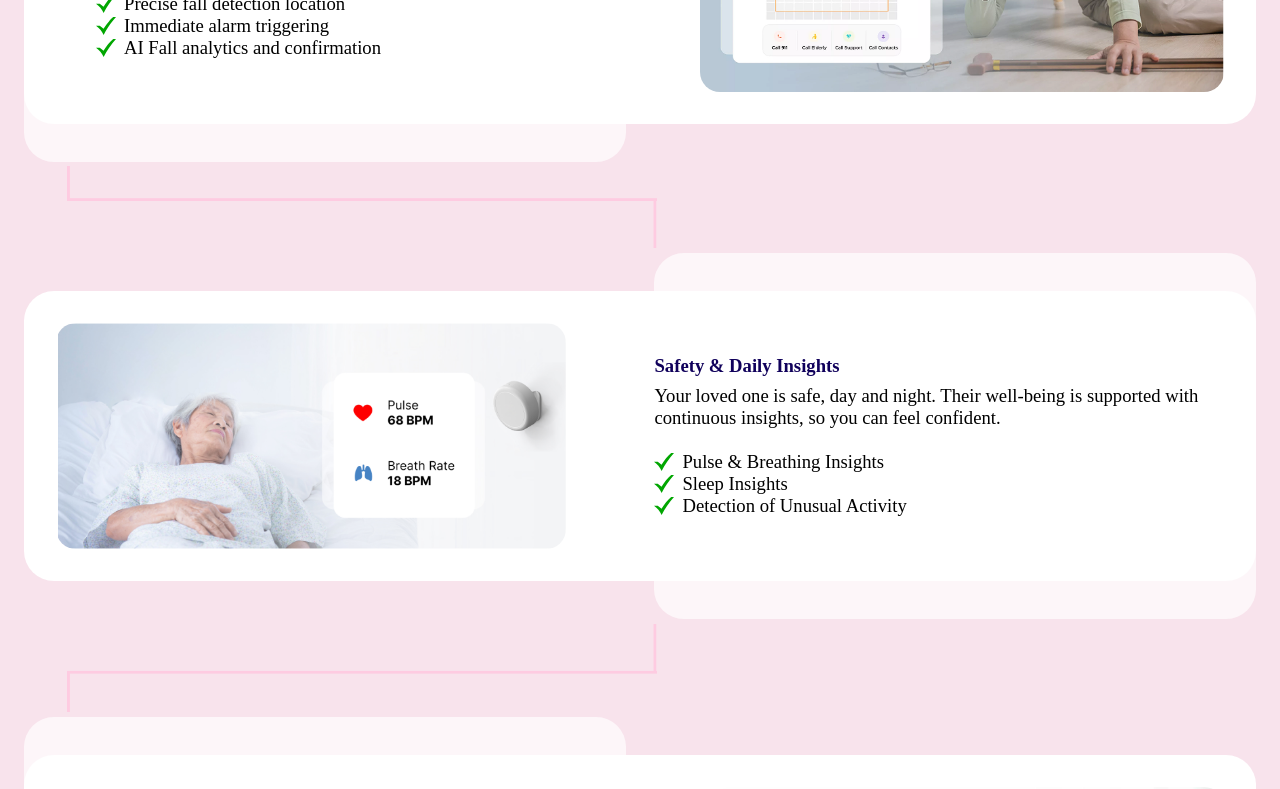
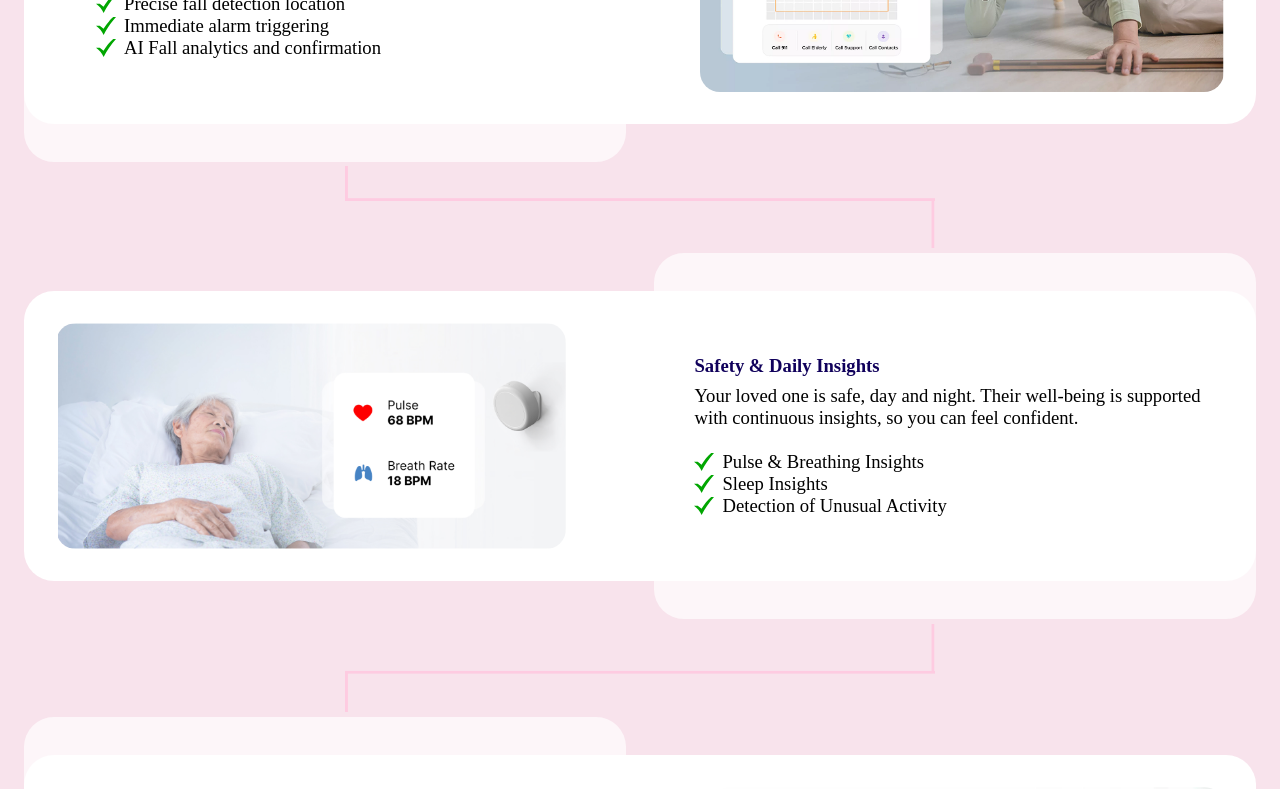
Before and after one commit to seenyor/new-seenyor, a Next.js app: page /ai-care in a window 1280 px wide. Shown: the part 2520-3309 px from the top of the page. Built offline with nearby package versions, Linux system fonts and the light colour scheme; a web font is replaced by a local one.

Commit message:
page solve

```diff
--- a/src/components/Ai-care/AiCards.jsx
+++ b/src/components/Ai-care/AiCards.jsx
@@ -97,7 +97,7 @@ const Card = ({ title, description, features, image, reverse }) => {
   return (
     <div
       className={`bg-white relative p-8 sm:p-4 rounded-[30px] sm:rounded-[20px] w-full flex sm:flex-col items-center gap-[88px] tab:gap-[60px] sm:gap-[30px] ${
-        reverse ? "flex-row-reverse" : ""
+        reverse ? "flex-row-reverse w-full" : ""
       }`}
     >
       <Image
@@ -117,7 +117,7 @@ const Card = ({ title, description, features, image, reverse }) => {
       {/* text */}
       <div
         className={`max-w-[727px] relative ${
-          reverse ? " ml-10 tab:ml-6 sm:ml-0" : ""
+          reverse ? " ml-10 tab:ml-0 sm:ml-0" : " ml-10 tab:ml-0 sm:ml-0"
         }`}
       >
         <div className="z-10">
@@ -263,7 +263,7 @@ const AiCards = () => {
                   <Card key={index} {...card} reverse={index % 2 == 0} />
                   {/* stroke */}
                   {index < cardData.length - 1 && (
-                    <>
+                    <div className="flex items-center justify-center">
                       {index % 2 === 0 ? (
                         <>
                           <Image
@@ -299,7 +299,7 @@ const AiCards = () => {
                           />
                         </>
                       )}
-                    </>
+                    </div>
                   )}
                 </div>
               ))}
```
